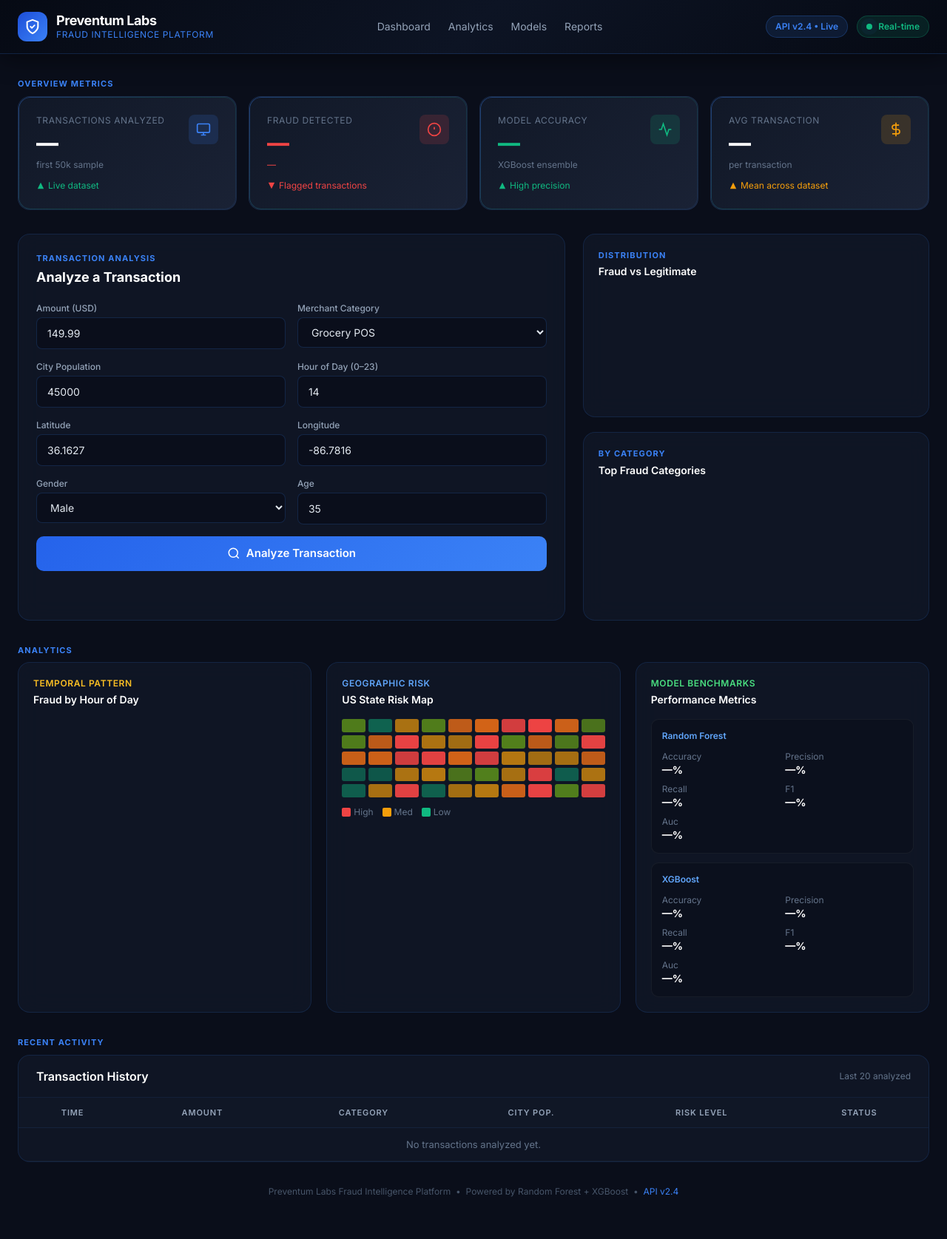
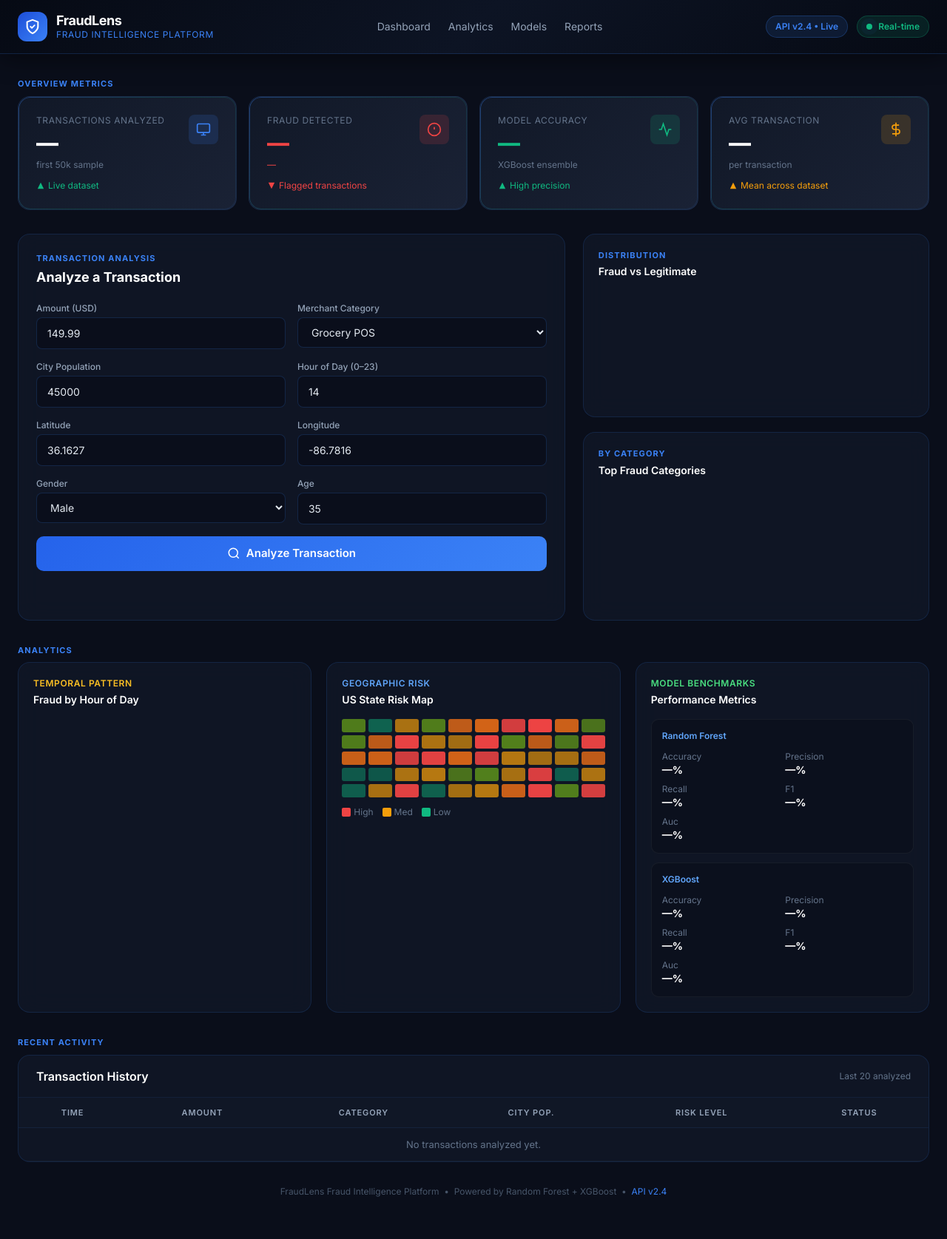
Before and after one commit to Sravanthi-Malothu/FraudDection, a Flask app: page / in a window 1280 px wide. Shown: the whole page at 74% size. Run offline with Flask 3, Linux system fonts and the light colour scheme; a map, chart or similar area stays blank; parts of the project's set-up code (start-up, migrations or seed data) failed here and were passed over; some libraries are stand-ins or nearby versions.

Commit message:
Rebrand Preventum Labs → FraudLens
- Rename brand in README title, navbar, page title, footer
- Update comments and log prefixes in app.py and train_model.py
- Update header comments in style.css and dashboard.js
- No ML logic changes

```diff
--- a/app.py
+++ b/app.py
@@ -1,5 +1,5 @@
 """
-app.py — Preventum Labs Fraud Intelligence Platform
+app.py — FraudLens Fraud Intelligence Platform
 Flask Backend
 """
 
@@ -40,9 +40,9 @@ def load_models():
         feature_cols = joblib.load(fc_path)
         if os.path.exists(mt_path):
             model_metrics = joblib.load(mt_path)
-        print("[Preventum] Models loaded successfully.")
+        print("[FraudLens] Models loaded successfully.")
     else:
-        print("[Preventum] WARNING: Model files not found. Run train_model.py first.")
+        print("[FraudLens] WARNING: Model files not found. Run train_model.py first.")
 
 load_models()
 
@@ -54,7 +54,7 @@ def compute_stats():
     if _stats_cache:
         return _stats_cache
 
-    print("[Preventum] Computing dataset statistics...")
+    print("[FraudLens] Computing dataset statistics...")
     df = pd.read_csv(DATA_PATH, nrows=50000)
     df["trans_date_trans_time"] = pd.to_datetime(df["trans_date_trans_time"])
     df["hour"] = df["trans_date_trans_time"].dt.hour
@@ -88,7 +88,7 @@ def compute_stats():
         "legit_by_category": legit_by_category,
         "fraud_by_hour": fraud_by_hour,
     }
-    print("[Preventum] Stats computed.")
+    print("[FraudLens] Stats computed.")
     return _stats_cache
 
 
--- a/static/css/style.css
+++ b/static/css/style.css
@@ -1,4 +1,4 @@
-/* Preventum Labs — Fraud Intelligence Platform
+/* FraudLens — Fraud Intelligence Platform
    Custom styles augmenting Tailwind */
 
 @import url('https://fonts.googleapis.com/css2?family=Inter:wght@300;400;500;600;700;800&display=swap');
--- a/static/js/dashboard.js
+++ b/static/js/dashboard.js
@@ -1,5 +1,5 @@
 /**
- * dashboard.js — Preventum Labs Fraud Intelligence Platform
+ * dashboard.js — FraudLens Fraud Intelligence Platform
  * Client-side logic: charts, API calls, transaction history
  */
 
--- a/templates/index.html
+++ b/templates/index.html
@@ -3,7 +3,7 @@
 <head>
   <meta charset="UTF-8"/>
   <meta name="viewport" content="width=device-width, initial-scale=1.0"/>
-  <title>Preventum Labs — Fraud Intelligence Platform</title>
+  <title>FraudLens — Fraud Intelligence Platform</title>
   <link rel="preconnect" href="https://fonts.googleapis.com"/>
   <link href="https://fonts.googleapis.com/css2?family=Inter:wght@300;400;500;600;700;800&display=swap" rel="stylesheet"/>
   <script src="https://cdn.tailwindcss.com"></script>
@@ -35,7 +35,7 @@
         </svg>
       </div>
       <div>
-        <div class="text-white font-bold text-lg leading-tight tracking-tight">Preventum Labs</div>
+        <div class="text-white font-bold text-lg leading-tight tracking-tight">FraudLens</div>
         <div class="text-xs" style="color:#3b82f6;letter-spacing:.05em">FRAUD INTELLIGENCE PLATFORM</div>
       </div>
     </div>
@@ -363,7 +363,7 @@
 
   <!-- Footer -->
   <footer class="text-center text-xs text-slate-600 pb-6">
-    Preventum Labs Fraud Intelligence Platform &nbsp;•&nbsp;
+    FraudLens Fraud Intelligence Platform &nbsp;•&nbsp;
     Powered by Random Forest + XGBoost &nbsp;•&nbsp;
     <span style="color:#3b82f6">API v2.4</span>
   </footer>
--- a/train_model.py
+++ b/train_model.py
@@ -1,6 +1,6 @@
 """
 train_model.py — Fraud Detection Model Training Script
-Preventum Labs | Fraud Intelligence Platform
+FraudLens | Fraud Intelligence Platform
 """
 
 import pandas as pd
@@ -82,7 +82,7 @@ FEATURE_COLS = [
 
 def main():
     print("=" * 60)
-    print("  Preventum Labs — Fraud Detection Model Training")
+    print("  FraudLens — Fraud Detection Model Training")
     print("=" * 60)
     print(f"\nLoading dataset (100,000 rows)...")
     df = pd.read_csv(DATA_PATH, nrows=100000)
```
Also changed, not shown: README.md.
